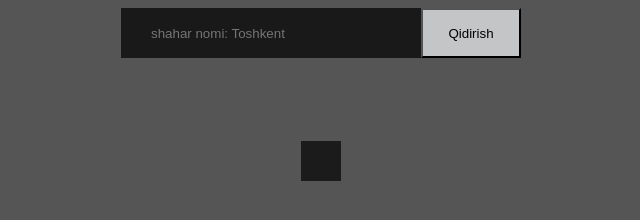
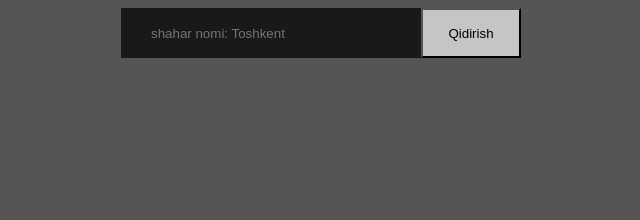
Before and after one commit to a99os/Weather-find-of-city, a plain HTML site: page main.html in a window 1280 px wide. Shown: the whole page, without its empty margins (319-959 px from the left). Drawn offline with nearby package versions, Linux system fonts and the light colour scheme; no server answers.

Commit message:
revome div days

```diff
--- a/main.html
+++ b/main.html
@@ -16,9 +16,7 @@
     <div class="container">
       <div id="hour"></div>
     </div>
-    <div class="container">
-      <div id="days"></div>
-    </div>
+    <div class="container"></div>
     <script src="./java.js"></script>
   </body>
 </html>
```
